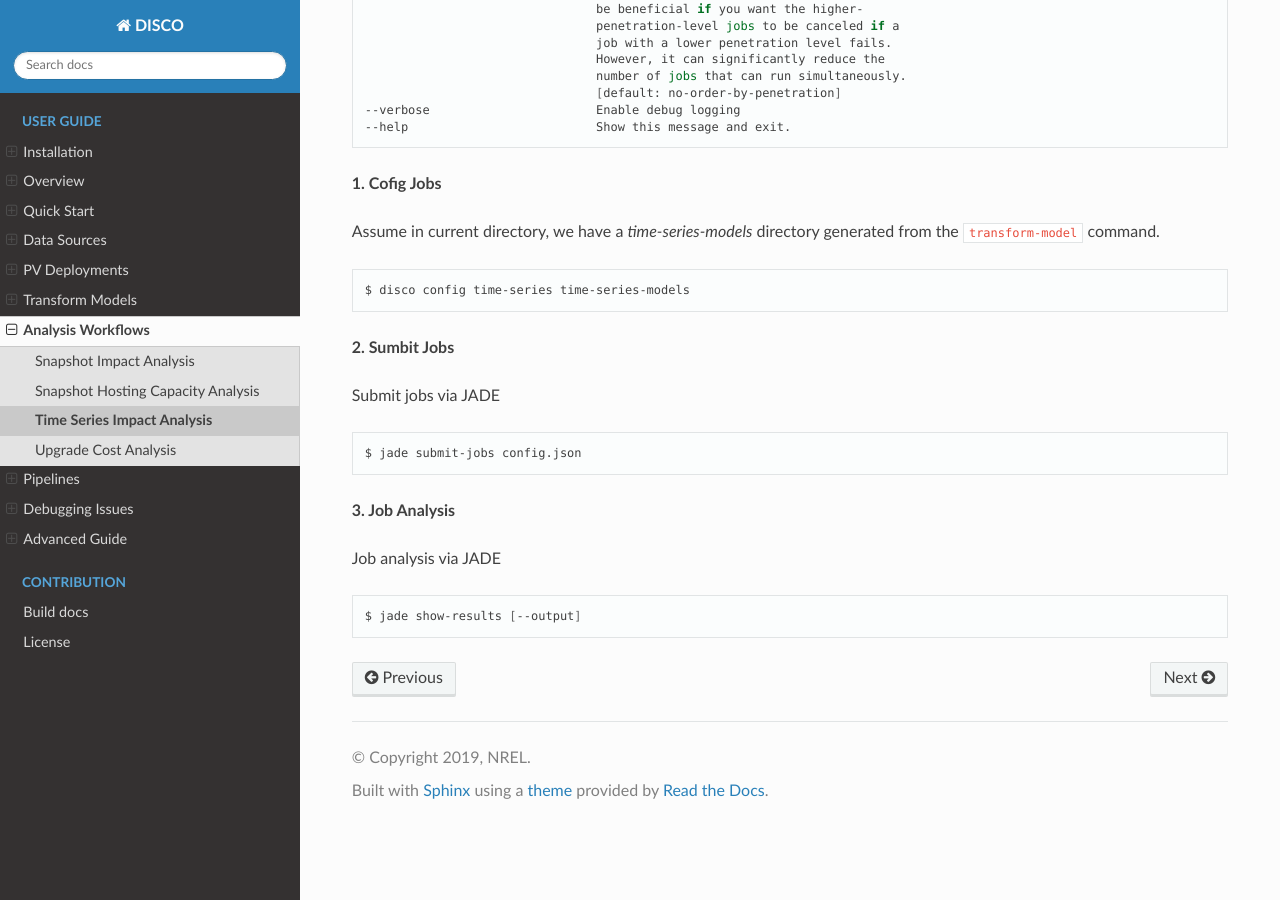
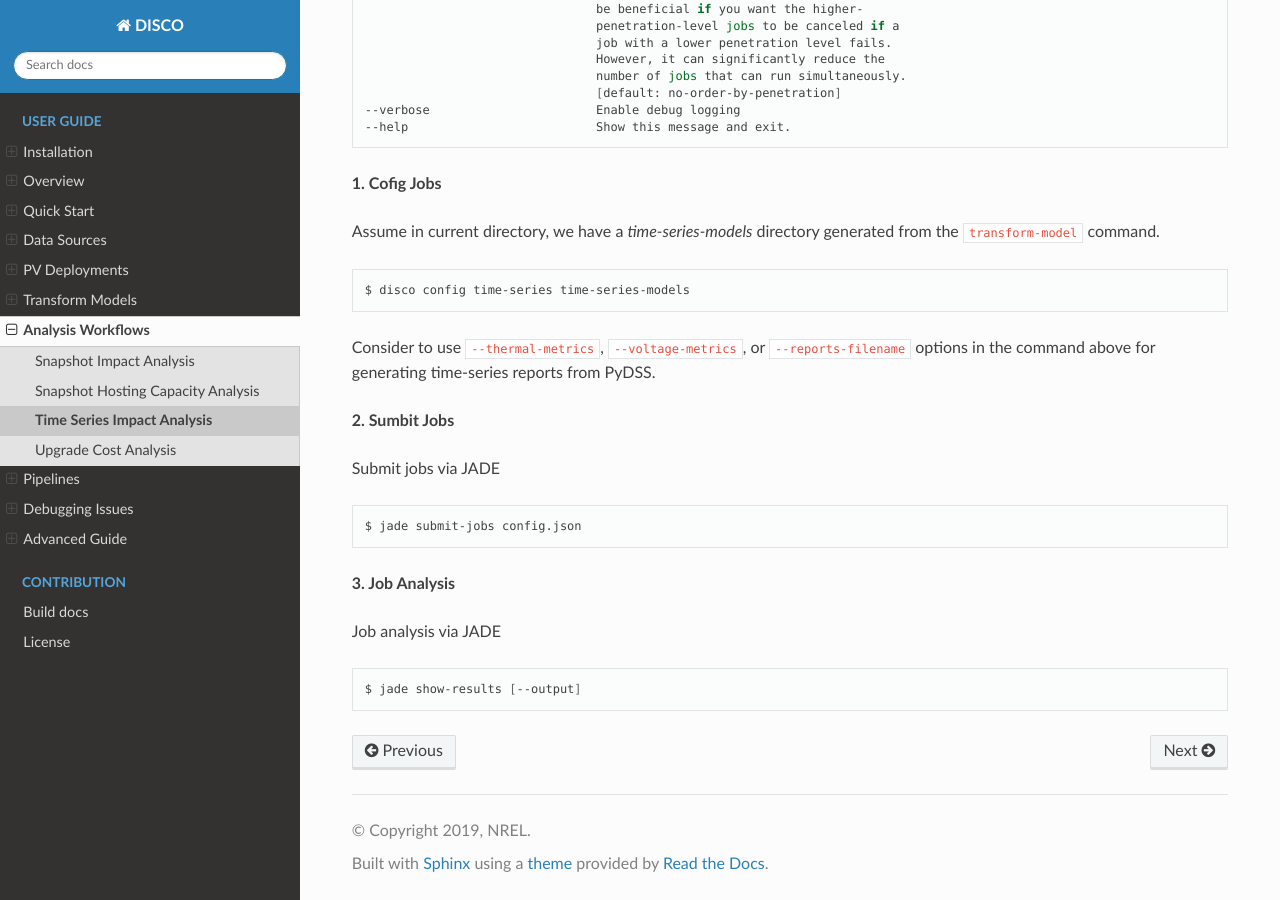
Before and after one commit to NREL/disco, a Sphinx documentation site: the page built from docs/source/analysis-workflows/time-series-impact-analysis.rst, in a window 1280 px wide and 900 px high, scrolled down 876 px. Built offline with Sphinx 7.4.7 and the Read the Docs theme 2.0.0, drawn with Linux system fonts in a browser that asks for light colours.

Commit message:
Update time-series impact analysis

```diff
--- a/docs/source/analysis-workflows/time-series-impact-analysis.rst
+++ b/docs/source/analysis-workflows/time-series-impact-analysis.rst
@@ -63,6 +63,9 @@ generated from the ``transform-model`` command.
 
     $ disco config time-series time-series-models
 
+Consider to use ``--thermal-metrics``, ``--voltage-metrics``, or ``--reports-filename`` options
+in the command above for generating time-series reports from PyDSS.
+
 **2. Sumbit Jobs**
 
 Submit jobs via JADE
```
